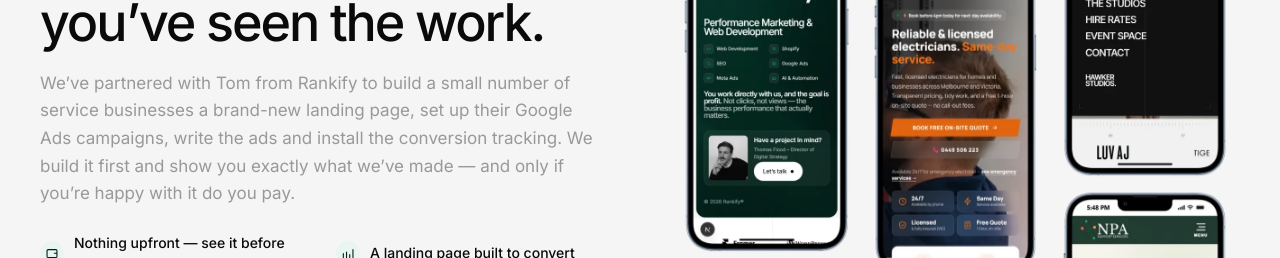
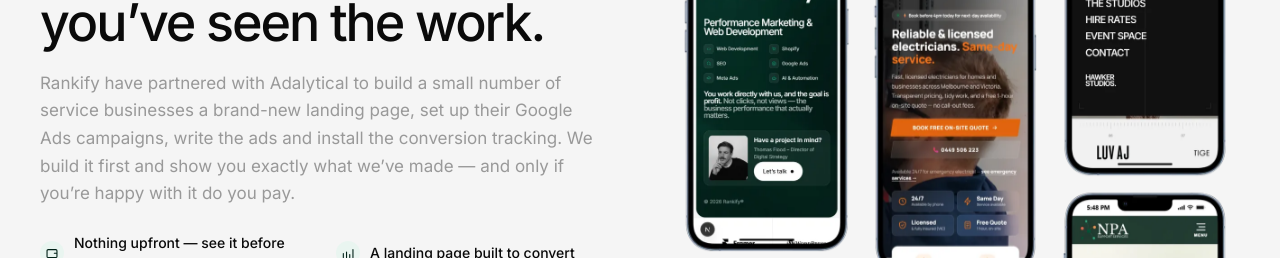
Before and after one commit to rankify-ops/rankify-com-au, a Next.js app: page /google-ads-offer in a window 1280 px wide. Shown: the part 278-536 px from the top of the page. Built offline with nearby package versions, Linux system fonts and the light colour scheme.

Commit message:
Google Ads offer hero: rewrite the intro in Rankify's voice

```diff
--- a/src/app/google-ads-offer/page.tsx
+++ b/src/app/google-ads-offer/page.tsx
@@ -235,9 +235,9 @@ export default function GoogleAdsOfferPage() {
             </Reveal>
             <Reveal delay={0.1}>
               <p className="mt-5 max-w-[560px] text-[17px] leading-relaxed text-grey">
-                We&rsquo;ve partnered with Tom from Rankify to build a small number of service
-                businesses a brand-new landing page, set up their Google Ads campaigns, write the ads
-                and install the conversion tracking. We build it first and show you exactly what
+                Rankify have partnered with Adalytical to build a small number of service businesses
+                a brand-new landing page, set up their Google Ads campaigns, write the ads and
+                install the conversion tracking. We build it first and show you exactly what
                 we&rsquo;ve made — and only if you&rsquo;re happy with it do you pay.
               </p>
             </Reveal>
```
